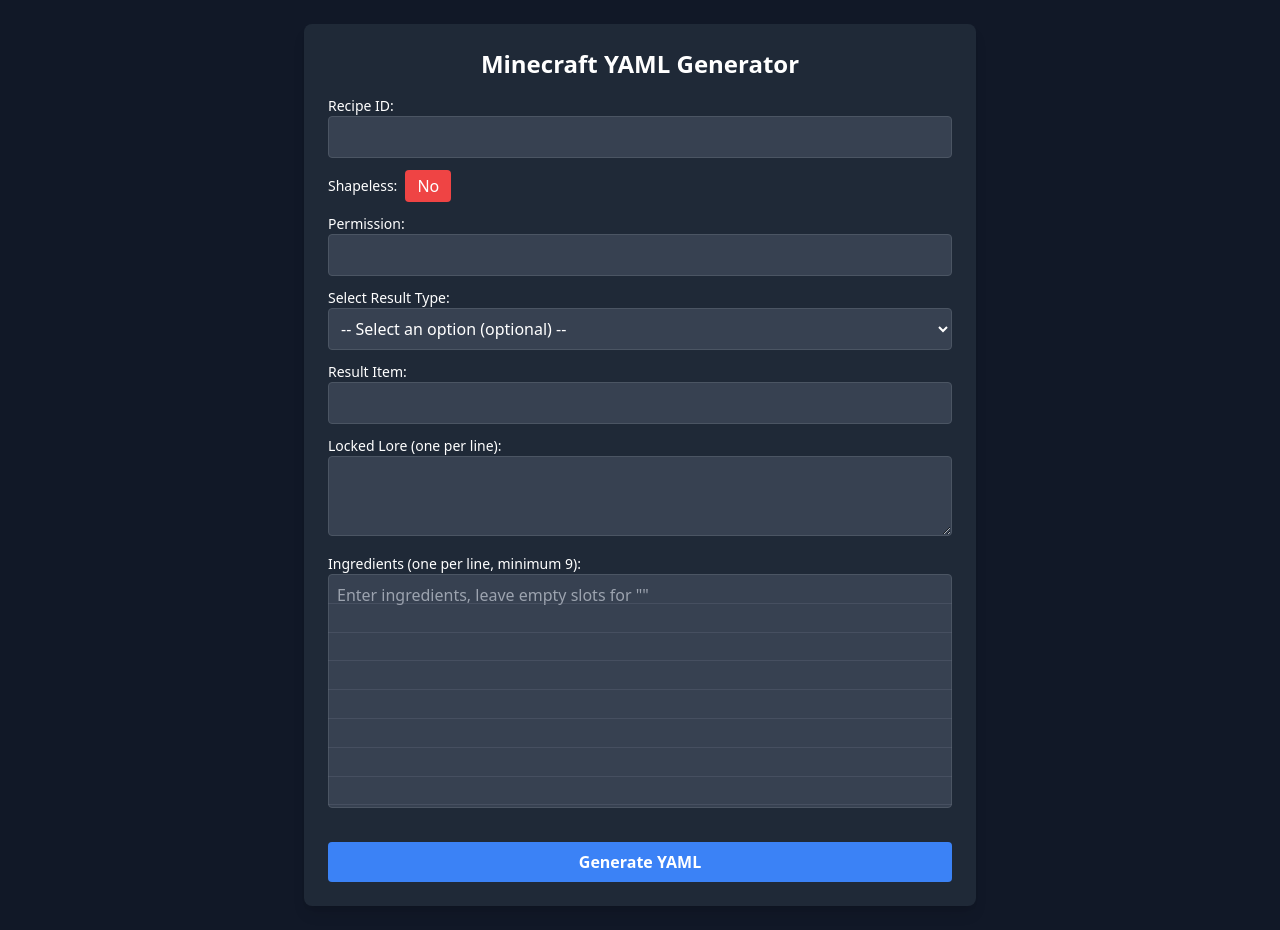
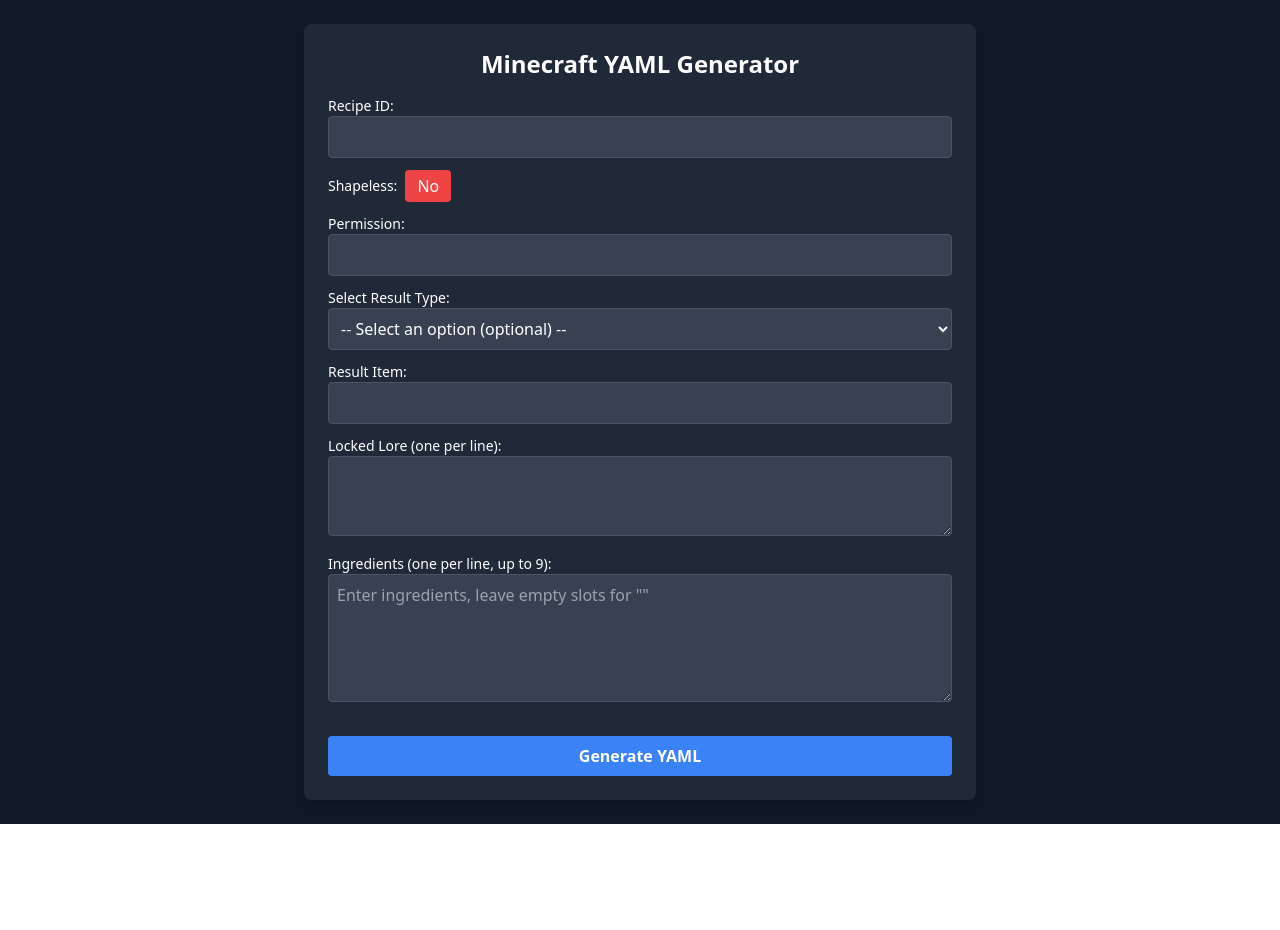
Before and after one commit to joogiebear/auroracrafting, a Next.js app in the folder frontend/: page / in a window 1280 px wide. After the commit the page ends 824 px from the top, so only its background shows below. Built offline with nearby package versions, Linux system fonts and the light colour scheme.

Commit message:
Revert Changes

```diff
--- a/frontend/src/pages/index.tsx
+++ b/frontend/src/pages/index.tsx
@@ -134,34 +134,18 @@
         </div>
 
         <div className="mb-3">
-          <label className="block text-sm">Ingredients (one per line, minimum 9):</label>
-          <div className="relative">
+          <label className="block text-sm">Ingredients (one per line, up to 9):</label>
           <textarea
-              className="w-full p-2 rounded bg-gray-700 border border-gray-600 h-auto"
-              rows={9} // Default 9 rows, grows dynamically
+            className="w-full p-2 rounded bg-gray-700 border border-gray-600 h-32"
             value={ingredients}
             onChange={(e) => setIngredients(formatIngredients(e.target.value).join("\n"))}
             placeholder='Enter ingredients, leave empty slots for ""'
             style={{
               lineHeight: "1.5",
-                whiteSpace: "pre-wrap",
-                overflow: "hidden", // Prevents scrolling
-                resize: "none" // Disables manual resizing
+              whiteSpace: "pre-wrap"
             }}
           />
-            {/* Separator lines for visibility */}
-            <div className="absolute top-0 left-0 w-full h-full pointer-events-none">
-              {[...Array(8)].map((_, index) => (
-                <div
-                  key={index}
-                  className="border-b border-gray-500 opacity-30 w-full absolute"
-                  style={{ top: `${(index + 1) * 1.8}em` }} // Positions the lines
-                ></div>
-              ))}
         </div>
-          </div>
-        </div>
-
 
         <button onClick={handleGenerate} className="w-full p-2 bg-blue-500 hover:bg-blue-600 rounded font-bold mt-4">
           Generate YAML
```
Also changed, not shown: 1 other file (tests, documents, lock files or other folders). Lines whose indentation alone changed are shown as unchanged.
